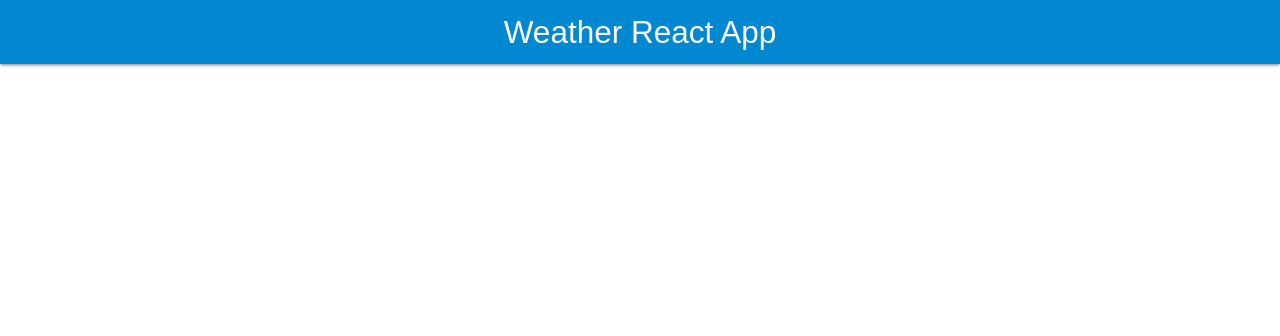
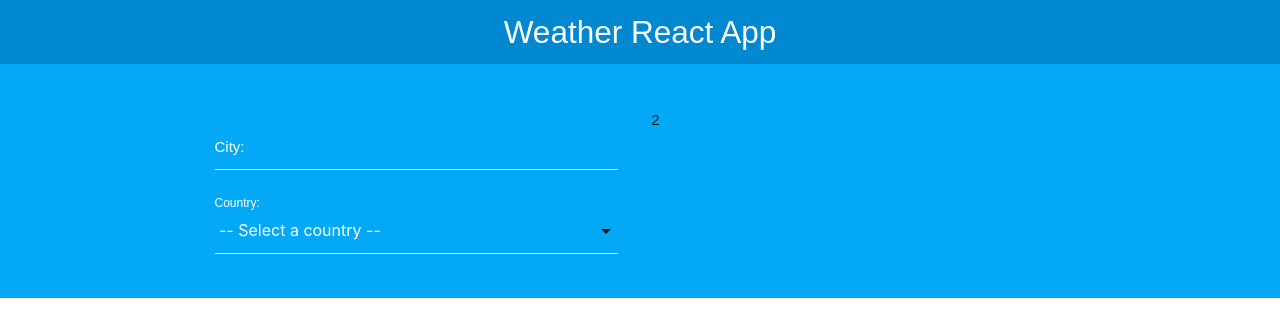
Before and after one commit to david-portilla/weather, a React (Create React App) app: page / in a window 1280 px wide. Shown: the top 336 px of the page. Built offline with nearby package versions, Linux system fonts and the light colour scheme.

Commit message:
adding initial form

```diff
--- a/src/App.js
+++ b/src/App.js
@@ -1,4 +1,5 @@
 import React from 'react'
+import Form from './components/Form'
 import Header from './components/Header'
 
 function App () {
@@ -6,8 +7,20 @@
     <>
       <Header
         title='Weather React App'
-      >
-      </Header>
+      />
+      <div className="contenedor-form">
+        <div className="container">
+          <div className="row">
+            <div className="col m6 s12">
+              <Form />
+            </div>
+            <div className="col m6 s12">
+              2
+            </div>
+          </div>
+        </div>
+      </div>
+
     </>
   );
 }
--- /dev/null
+++ b/src/components/Form.js
@@ -0,0 +1,22 @@
+import React from 'react'
+
+const Form = () => {
+  return (
+    <form>
+      <div className="input-field col s12">
+        <input type="text" name="city" id="city" />
+        <label htmlFor="city">City:</label>
+      </div>
+
+      <div className="input-field col s12">
+        <select name="country" id="country">
+          <option value=""> -- Select a country -- </option>
+        </select>
+        <label htmlFor="country">Country:</label>
+      </div>
+
+    </form>
+  )
+}
+
+export default Form
```
